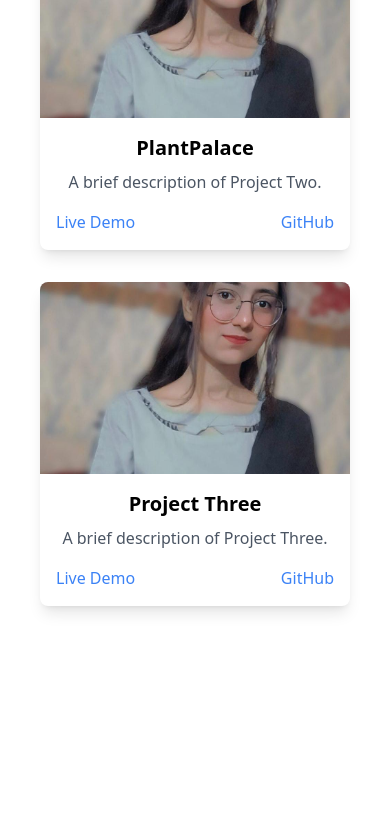
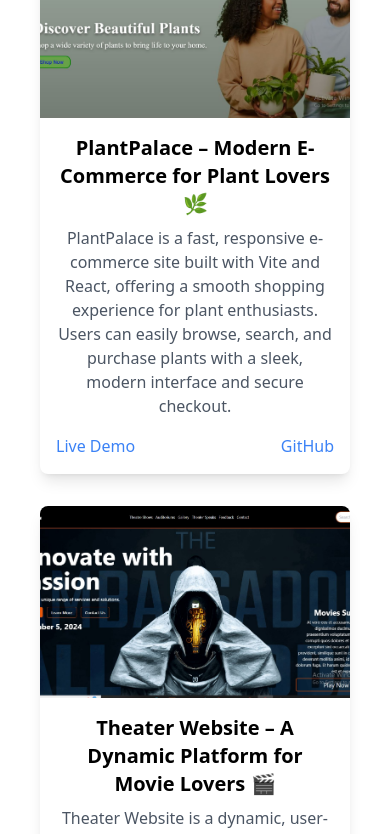
Before and after one commit to UroojFatim/Portfolio, a React (Vite) app: page / in a window 390 px wide. Shown: the part 8700-9534 px from the top of the page. Before the commit the page ends 9346 px from the top, so only its background shows below. Built offline with nearby package versions, Linux system fonts and the light colour scheme.

Commit message:
Project Section Started

```diff
--- a/src/Components/Projects.jsx
+++ b/src/Components/Projects.jsx
@@ -2,9 +2,9 @@
 
 
 import React from 'react';
-import Project1Image from '../assets/projects/PlantPalace.JPG';
-import Project2Image from '../assets/Profile.jpeg';
-import Project3Image from '../assets/Profile.jpeg';
+import Project1Image from '../assets/Profile.jpeg';
+import Project2Image from '../assets/projects/PlantPalace.JPG';
+import Project3Image from '../assets/projects/Theater.JPG';
 // Import more project images as needed
 
 const projects = [
@@ -18,19 +18,19 @@ const projects = [
   },
   {
     id: 2,
-    title: 'PlantPalace',
-    description: 'A brief description of Project Two.',
+    title: 'PlantPalace – Modern E-Commerce for Plant Lovers 🌿',
+    description: 'PlantPalace is a fast, responsive e-commerce site built with Vite and React, offering a smooth shopping experience for plant enthusiasts. Users can easily browse, search, and purchase plants with a sleek, modern interface and secure checkout.',
     image: Project2Image,
     demoLink: 'https://plant-palace-beta.vercel.app/',
-    repoLink: 'https://github.com/yourusername/project-two',
+    repoLink: 'https://github.com/UroojFatim/PlantPalace',
   },
   {
     id: 3,
-    title: 'Project Three',
-    description: 'A brief description of Project Three.',
+    title: 'Theater Website – A Dynamic Platform for Movie Lovers 🎬',
+    description: 'Theater Website is a dynamic, user-friendly platform built with React.js, designed to showcase movie listings, showtimes, and theater locations. It offers a seamless experience for moviegoers to explore upcoming films, check schedules, and book tickets online.',
     image: Project3Image,
-    demoLink: 'https://example.com/project-three',
-    repoLink: 'https://github.com/yourusername/project-three',
+    demoLink: 'https://theater-snowy.vercel.app/',
+    repoLink: 'https://github.com/UroojFatim/Theater',
   },
   // Add more projects as needed
 ];
@@ -47,7 +47,7 @@ const Projects = () => {
       </div>
 
       {/* Projects Grid */}
-      <div className="grid grid-cols-1 sm:grid-cols-2 lg:grid-cols-3 gap-8">
+      <div className="grid grid-cols-1 sm:grid-cols-2 gap-8">
         {projects.map((project) => (
           <div
             key={project.id}
```
Also changed, not shown: src/assets/projects/Theater.JPG (added).
